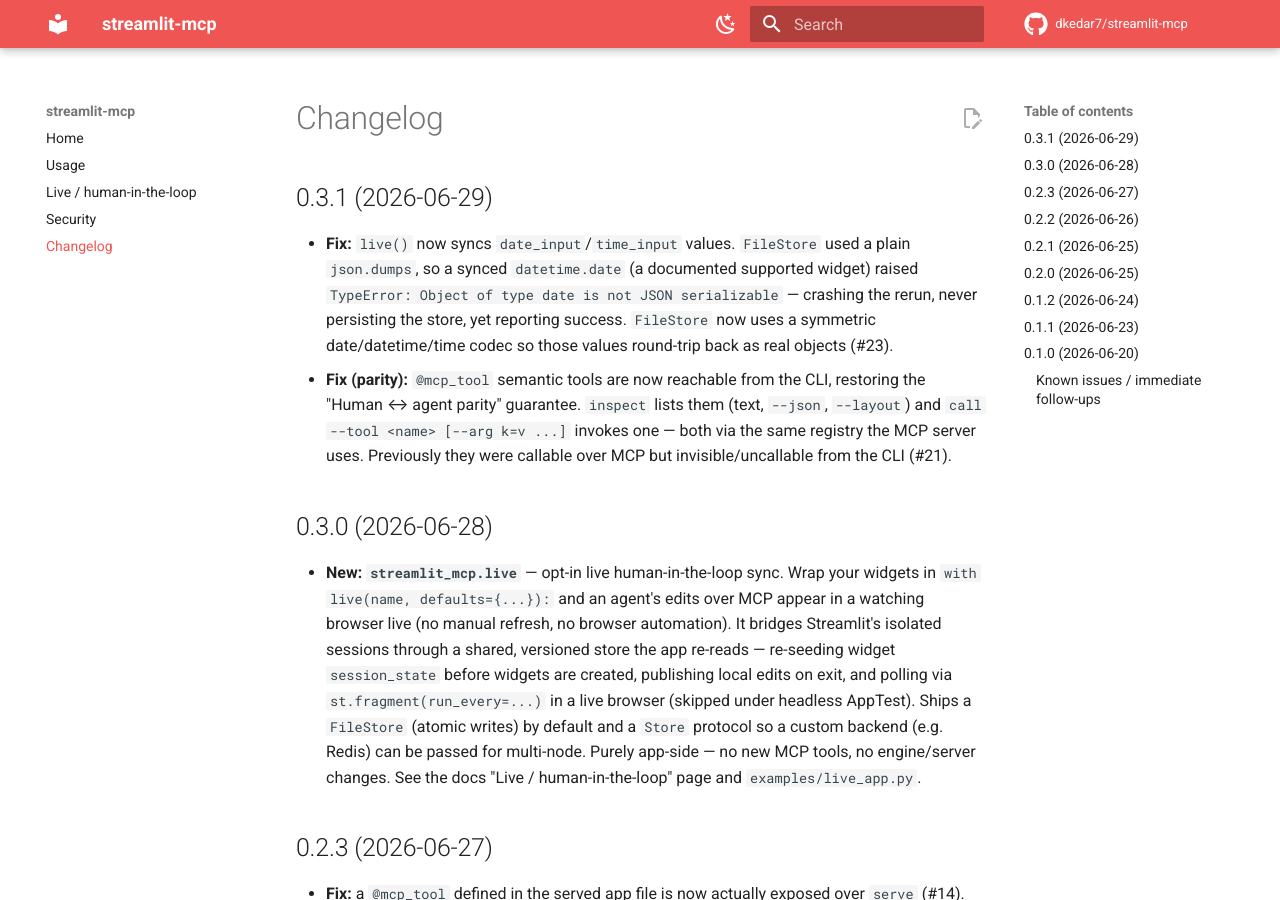
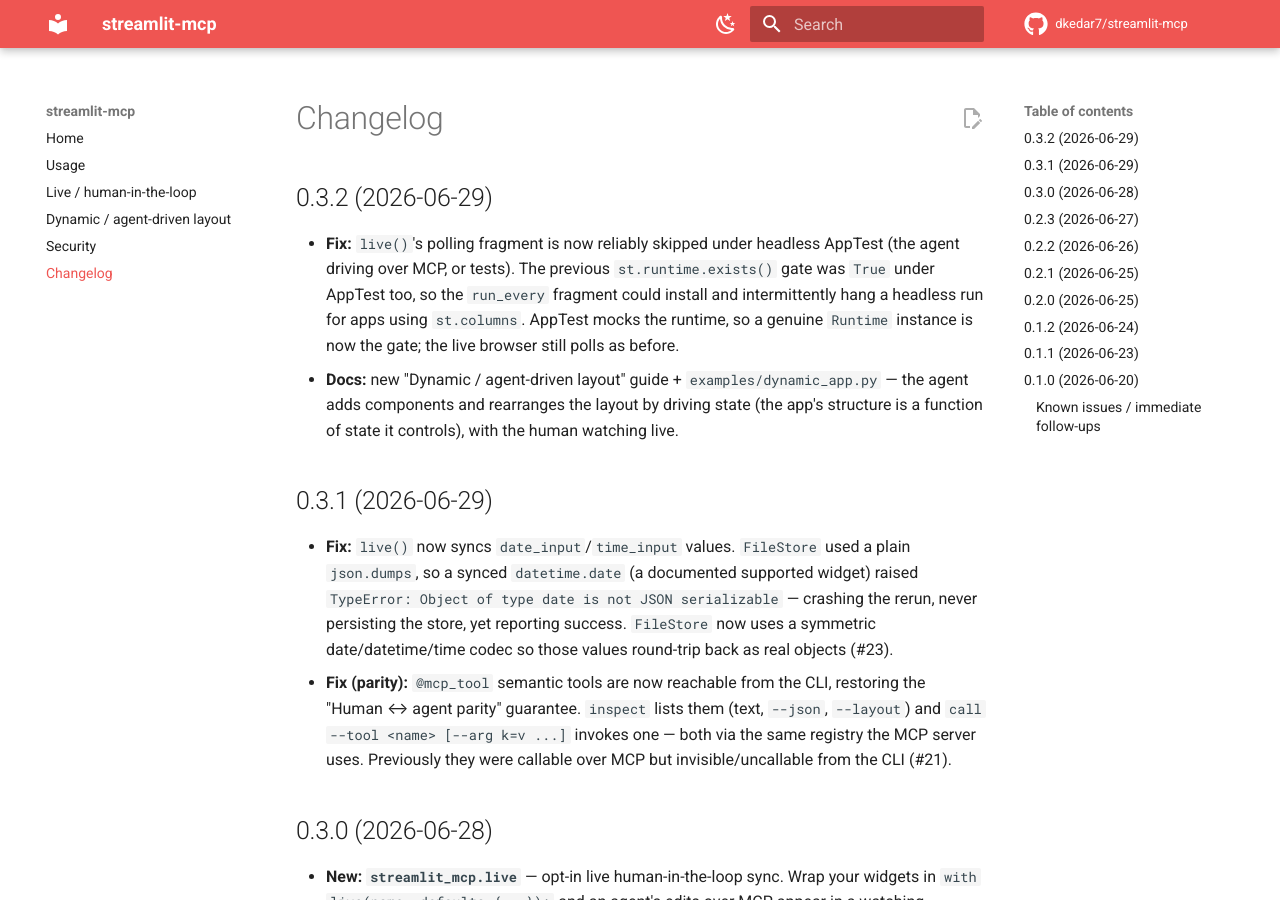
Before and after one commit to dkedar7/streamlit-mcp, an MkDocs documentation site: the page built from docs/changelog.md, in a window 1280 px wide and 900 px high. Built offline with MkDocs 1.6.1 and Material for MkDocs 9.7.7, drawn with Linux system fonts in a browser that asks for light colours; comment, search, counter and statistics services are not loaded.

Commit message:
docs: dynamic / agent-driven layout recipe; fix live poll gate under AppTest (#25)
Adds the "the agent can add/rearrange components" capability to the docs, and
hardens the live poll gate that the new example surfaced.

- docs/dynamic-layout.md + examples/dynamic_app.py: the app's structure is a
  function of state the agent drives (rows count, column layout); the agent
  changes it over MCP and a watching browser re-flows. Includes a GIF of the
  agent growing a form from 1 field to 4 across 2 columns, the what-works/doesn't
  table, and the "drive structure via widgets, not @mcp_tool" note. Nav + a
  pointer from the landing page.
- fix(live): the run_every poll is now reliably skipped under headless AppTest.
  st.runtime.exists() is True under AppTest too, so the old gate didn't skip and
  the fragment could intermittently hang a headless run for apps using
  st.columns. AppTest mocks the runtime, so a genuine Runtime instance is the
  gate now; the live browser still polls. + a regression test (a live app with
  st.columns runs headless without hanging and the agent grows the structure).

Verified: the agent built a 4-field/2-column layout over MCP and the live browser
adopted it (the GIF). Full suite: 107 passed. Bump to 0.3.2.


Claude-Session: https://claude.ai/code/session_01JyBXCLGUpZ1J4sbS9eatBp

Co-authored-by: Kedar Dabhadkar <kdabhadk@gmail.com>
Co-authored-by: Claude Opus 4.8 (1M context) <noreply@anthropic.com>

```diff
--- a/CHANGELOG.md
+++ b/CHANGELOG.md
@@ -1,4 +1,15 @@
 # Changelog
+
+## 0.3.2 (2026-06-29)
+
+- **Fix:** `live()`'s polling fragment is now reliably skipped under headless AppTest (the agent
+  driving over MCP, or tests). The previous `st.runtime.exists()` gate was `True` under AppTest
+  too, so the `run_every` fragment could install and intermittently hang a headless run for apps
+  using `st.columns`. AppTest mocks the runtime, so a genuine `Runtime` instance is now the gate;
+  the live browser still polls as before.
+- **Docs:** new "Dynamic / agent-driven layout" guide + `examples/dynamic_app.py` — the agent
+  adds components and rearranges the layout by driving state (the app's structure is a function of
+  state it controls), with the human watching live.
 
 ## 0.3.1 (2026-06-29)
 
--- a/mkdocs.yml
+++ b/mkdocs.yml
@@ -35,6 +35,7 @@ nav:
   - Home: index.md
   - Usage: usage.md
   - Live / human-in-the-loop: live.md
+  - Dynamic / agent-driven layout: dynamic-layout.md
   - Security: security.md
   - Changelog: changelog.md
 
--- a/pyproject.toml
+++ b/pyproject.toml
@@ -1,6 +1,6 @@
 [project]
 name = "streamlit-mcp"
-version = "0.3.1"
+version = "0.3.2"
 description = "Serve an existing Streamlit app as an MCP server — agents drive it natively, no browser."
 readme = "README.md"
 requires-python = ">=3.10"
--- a/src/streamlit_mcp/__init__.py
+++ b/src/streamlit_mcp/__init__.py
@@ -5,7 +5,7 @@ interface); widgets auto-map to MCP tools, and a human-first CLI exercises the s
 engine an agent uses (parity).
 """
 
-__version__ = "0.3.1"
+__version__ = "0.3.2"
 
 # Public API
 # Live human-in-the-loop sync lives in the `streamlit_mcp.live` submodule (import it directly:
```
Also changed, not shown: docs/dynamic-layout.md (added, +62 -0 lines), docs/index.md (+3 -0 lines), docs/assets/dynamic-demo.gif (added), 4 other files.
